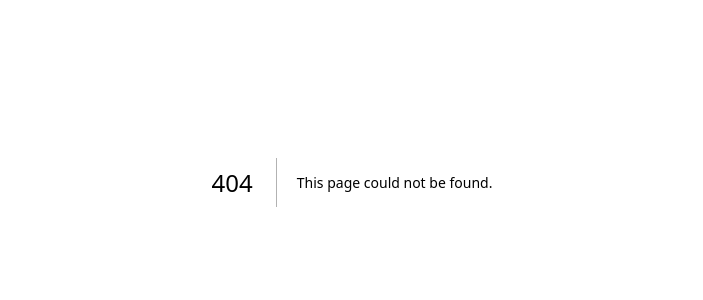
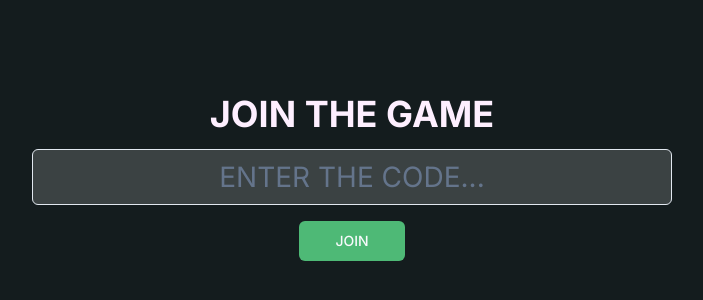
Before and after one commit to Ashwin202/story-poker, a Next.js app: page /team in a window 1280 px wide. Before the commit this address had no page. Shown: the part 218-518 px from the top of the page, without its empty margins (288-991 px from the left). Built offline with nearby package versions, Linux system fonts and the light colour scheme.

Commit message:
Add join game page

```diff
--- a/package.json
+++ b/package.json
@@ -10,15 +10,21 @@
   },
   "dependencies": {
     "@clerk/nextjs": "^4.23.0",
+    "@radix-ui/react-slot": "^1.0.2",
     "@types/node": "20.4.4",
     "@types/react": "18.2.15",
     "@types/react-dom": "18.2.7",
     "autoprefixer": "10.4.14",
+    "class-variance-authority": "^0.7.0",
+    "clsx": "^2.0.0",
+    "lucide-react": "^0.263.0",
     "next": "13.4.12",
     "postcss": "8.4.27",
     "react": "18.2.0",
     "react-dom": "18.2.0",
+    "tailwind-merge": "^1.14.0",
     "tailwindcss": "3.3.3",
+    "tailwindcss-animate": "^1.0.6",
     "typescript": "5.1.6"
   }
 }
--- a/src/app/globals.css
+++ b/src/app/globals.css
@@ -3,25 +3,93 @@
 @tailwind utilities;
 
 /* :root {
-  --foreground-rgb: 0, 0, 0;
+  --foreground-rgb: #141C1E;
   --background-start-rgb: 214, 219, 220;
   --background-end-rgb: 255, 255, 255;
 }
 
 @media (prefers-color-scheme: dark) {
   :root {
-    --foreground-rgb: 255, 255, 255;
+    --foreground-rgb: #141C1E;
     --background-start-rgb: 0, 0, 0;
     --background-end-rgb: 0, 0, 0;
   }
+} */
+body {
+  color: #141C1E;
+  background: #141C1E;
+}
+@layer base {
+  :root {
+    --background: 0 0% 100%;
+    --foreground: 222.2 84% 4.9%;
+
+    --muted: 210 40% 96.1%;
+    --muted-foreground: 215.4 16.3% 46.9%;
+
+    --popover: 0 0% 100%;
+    --popover-foreground: 222.2 84% 4.9%;
+
+    --card: 0 0% 100%;
+    --card-foreground: 222.2 84% 4.9%;
+
+    --border: 214.3 31.8% 91.4%;
+    --input: 214.3 31.8% 91.4%;
+
+    --primary: 222.2 47.4% 11.2%;
+    --primary-foreground: 210 40% 98%;
+
+    --secondary: 210 40% 96.1%;
+    --secondary-foreground: 222.2 47.4% 11.2%;
+
+    --accent: 210 40% 96.1%;
+    --accent-foreground: 222.2 47.4% 11.2%;
+
+    --destructive: 0 84.2% 60.2%;
+    --destructive-foreground: 210 40% 98%;
+
+    --ring: 215 20.2% 65.1%;
+
+    --radius: 0.5rem;
+  }
+
+  .dark {
+    --background: 222.2 84% 4.9%;
+    --foreground: 210 40% 98%;
+
+    --muted: 217.2 32.6% 17.5%;
+    --muted-foreground: 215 20.2% 65.1%;
+
+    --popover: 222.2 84% 4.9%;
+    --popover-foreground: 210 40% 98%;
+
+    --card: 222.2 84% 4.9%;
+    --card-foreground: 210 40% 98%;
+
+    --border: 217.2 32.6% 17.5%;
+    --input: 217.2 32.6% 17.5%;
+
+    --primary: 210 40% 98%;
+    --primary-foreground: 222.2 47.4% 11.2%;
+
+    --secondary: 217.2 32.6% 17.5%;
+    --secondary-foreground: 210 40% 98%;
+
+    --accent: 217.2 32.6% 17.5%;
+    --accent-foreground: 210 40% 98%;
+
+    --destructive: 0 62.8% 30.6%;
+    --destructive-foreground: 0 85.7% 97.3%;
+
+    --ring: 217.2 32.6% 17.5%;
+  }
 }
 
-body {
-  color: rgb(var(--foreground-rgb));
-  background: linear-gradient(
-      to bottom,
-      transparent,
-      rgb(var(--background-end-rgb))
-    )
-    rgb(var(--background-start-rgb));
-} */
+@layer base {
+  * {
+    @apply border-border;
+  }
+  body {
+    @apply bg-background text-foreground;
+  }
+}
--- /dev/null
+++ b/src/app/team/page.tsx
@@ -0,0 +1,15 @@
+import React from 'react'
+import { Input } from "@/components/ui/input";
+import { Button } from "@/components/ui/button"
+
+const TeamJoin = () => {
+  return (
+    <div className="flex justify-center items-center h-screen flex-col">
+      <h1 className='mb-2' style={{color:'#feefff', fontSize:'36px', fontWeight:700}}>JOIN THE GAME</h1>
+      <Input className='bg-input-box w-1/2 h-14 text-center ' placeholder='Enter the code...' style={{color:'#feefff', fontSize:'28px', textTransform:'uppercase'}} autoCapitalize="characters"/>
+      <Button className='my-4 w-1/12 bg-green-button hover:bg-sky-700'>JOIN</Button>
+    </div>
+  )
+}
+
+export default TeamJoin
--- /dev/null
+++ b/src/components/JoinTeam.tsx
@@ -0,0 +1,11 @@
+import React from 'react'
+import { Input } from "@/components/ui/input"
+
+
+const JoinTeam = () => {
+  return (
+    <div><Input /></div>
+  )
+}
+
+export default JoinTeam
--- /dev/null
+++ b/src/components/ui/button.tsx
@@ -0,0 +1,56 @@
+import * as React from "react"
+import { Slot } from "@radix-ui/react-slot"
+import { cva, type VariantProps } from "class-variance-authority"
+
+import { cn } from "@/lib/utils"
+
+const buttonVariants = cva(
+  "inline-flex items-center justify-center rounded-md text-sm font-medium ring-offset-background transition-colors focus-visible:outline-none focus-visible:ring-2 focus-visible:ring-ring focus-visible:ring-offset-2 disabled:pointer-events-none disabled:opacity-50",
+  {
+    variants: {
+      variant: {
+        default: "bg-primary text-primary-foreground hover:bg-primary/90",
+        destructive:
+          "bg-destructive text-destructive-foreground hover:bg-destructive/90",
+        outline:
+          "border border-input bg-background hover:bg-accent hover:text-accent-foreground",
+        secondary:
+          "bg-secondary text-secondary-foreground hover:bg-secondary/80",
+        ghost: "hover:bg-accent hover:text-accent-foreground",
+        link: "text-primary underline-offset-4 hover:underline",
+      },
+      size: {
+        default: "h-10 px-4 py-2",
+        sm: "h-9 rounded-md px-3",
+        lg: "h-11 rounded-md px-8",
+        icon: "h-10 w-10",
+      },
+    },
+    defaultVariants: {
+      variant: "default",
+      size: "default",
+    },
+  }
+)
+
+export interface ButtonProps
+  extends React.ButtonHTMLAttributes<HTMLButtonElement>,
+    VariantProps<typeof buttonVariants> {
+  asChild?: boolean
+}
+
+const Button = React.forwardRef<HTMLButtonElement, ButtonProps>(
+  ({ className, variant, size, asChild = false, ...props }, ref) => {
+    const Comp = asChild ? Slot : "button"
+    return (
+      <Comp
+        className={cn(buttonVariants({ variant, size, className }))}
+        ref={ref}
+        {...props}
+      />
+    )
+  }
+)
+Button.displayName = "Button"
+
+export { Button, buttonVariants }
--- /dev/null
+++ b/src/components/ui/input.tsx
@@ -0,0 +1,25 @@
+import * as React from "react"
+
+import { cn } from "@/lib/utils"
+
+export interface InputProps
+  extends React.InputHTMLAttributes<HTMLInputElement> {}
+
+const Input = React.forwardRef<HTMLInputElement, InputProps>(
+  ({ className, type, ...props }, ref) => {
+    return (
+      <input
+        type={type}
+        className={cn(
+          "flex h-10 w-full rounded-md border border-input bg-background px-3 py-2 text-sm ring-offset-background file:border-0 file:bg-transparent file:text-sm file:font-medium placeholder:text-muted-foreground focus-visible:outline-none focus-visible:ring-2 focus-visible:ring-ring focus-visible:ring-offset-2 disabled:cursor-not-allowed disabled:opacity-50",
+          className
+        )}
+        ref={ref}
+        {...props}
+      />
+    )
+  }
+)
+Input.displayName = "Input"
+
+export { Input }
--- /dev/null
+++ b/src/lib/utils.ts
@@ -0,0 +1,6 @@
+import { type ClassValue, clsx } from "clsx"
+import { twMerge } from "tailwind-merge"
+
+export function cn(...inputs: ClassValue[]) {
+  return twMerge(clsx(inputs))
+}
--- a/tailwind.config.js
+++ b/tailwind.config.js
@@ -1,18 +1,78 @@
 /** @type {import('tailwindcss').Config} */
 module.exports = {
+  darkMode: ["class"],
   content: [
-    './src/pages/**/*.{js,ts,jsx,tsx,mdx}',
-    './src/components/**/*.{js,ts,jsx,tsx,mdx}',
-    './src/app/**/*.{js,ts,jsx,tsx,mdx}',
-  ],
+    './pages/**/*.{ts,tsx}',
+    './components/**/*.{ts,tsx}',
+    './app/**/*.{ts,tsx}',
+    './src/**/*.{ts,tsx}',
+	],
   theme: {
+    container: {
+      center: true,
+      padding: "2rem",
+      screens: {
+        "2xl": "1400px",
+      },
+    },
     extend: {
-      backgroundImage: {
-        'gradient-radial': 'radial-gradient(var(--tw-gradient-stops))',
-        'gradient-conic':
-          'conic-gradient(from 180deg at 50% 50%, var(--tw-gradient-stops))',
+      colors: {
+        'input-box': '#3B4243',
+        'green-button': '#4EB976',
+        border: "hsl(var(--border))",
+        input: "hsl(var(--input))",
+        ring: "hsl(var(--ring))",
+        background: "hsl(var(--background))",
+        foreground: "hsl(var(--foreground))",
+        primary: {
+          DEFAULT: "hsl(var(--primary))",
+          foreground: "hsl(var(--primary-foreground))",
+        },
+        secondary: {
+          DEFAULT: "hsl(var(--secondary))",
+          foreground: "hsl(var(--secondary-foreground))",
+        },
+        destructive: {
+          DEFAULT: "hsl(var(--destructive))",
+          foreground: "hsl(var(--destructive-foreground))",
+        },
+        muted: {
+          DEFAULT: "hsl(var(--muted))",
+          foreground: "hsl(var(--muted-foreground))",
+        },
+        accent: {
+          DEFAULT: "hsl(var(--accent))",
+          foreground: "hsl(var(--accent-foreground))",
+        },
+        popover: {
+          DEFAULT: "hsl(var(--popover))",
+          foreground: "hsl(var(--popover-foreground))",
+        },
+        card: {
+          DEFAULT: "hsl(var(--card))",
+          foreground: "hsl(var(--card-foreground))",
+        },
+      },
+      borderRadius: {
+        lg: "var(--radius)",
+        md: "calc(var(--radius) - 2px)",
+        sm: "calc(var(--radius) - 4px)",
+      },
+      keyframes: {
+        "accordion-down": {
+          from: { height: 0 },
+          to: { height: "var(--radix-accordion-content-height)" },
+        },
+        "accordion-up": {
+          from: { height: "var(--radix-accordion-content-height)" },
+          to: { height: 0 },
+        },
+      },
+      animation: {
+        "accordion-down": "accordion-down 0.2s ease-out",
+        "accordion-up": "accordion-up 0.2s ease-out",
       },
     },
   },
-  plugins: [],
+  plugins: [require("tailwindcss-animate")],
 }
```
Also changed, not shown: components.json (added).
